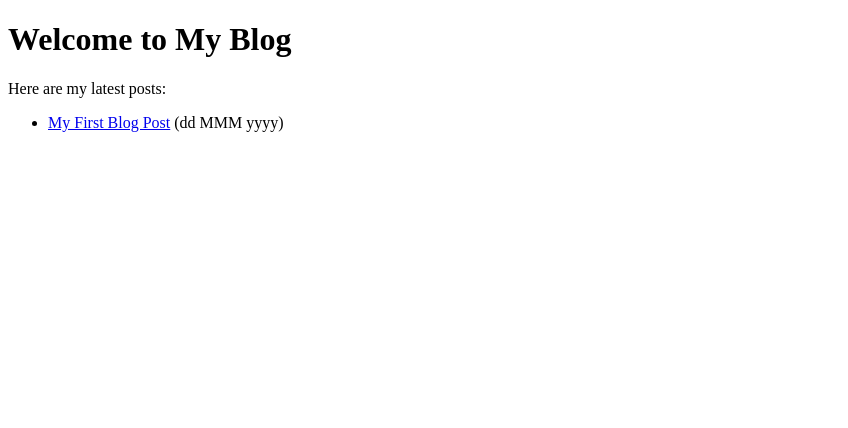
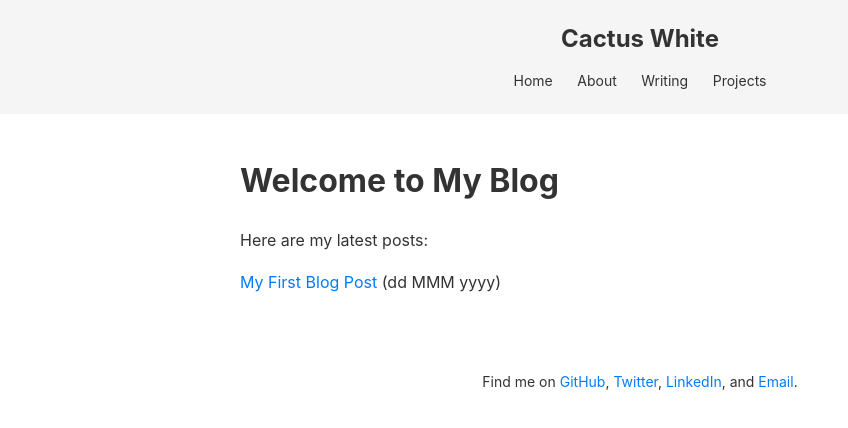
Before and after one commit to poncardasm/mchael-poncardas, an Eleventy site: page src/index.md in a window 1280 px wide. Shown: the whole page, without its empty margins (0-848 px from the left). Built offline with nearby package versions, Linux system fonts and the light colour scheme; Eleventy itself is replaced by a stand-in of ours; files that its build step writes are made by us from their sources.

Commit message:
Add CSS styles and update base template with navigation and footer

```diff
--- a/src/_includes/base.njk
+++ b/src/_includes/base.njk
@@ -4,10 +4,28 @@
   <meta charset="UTF-8">
   <meta name="viewport" content="width=device-width, initial-scale=1.0">
   <title>{{ title }}</title>
+  <link rel="stylesheet" href="/css/styles.css">
 </head>
 <body>
+  <header>
+    <h1>Cactus White</h1>
+    <nav>
+      <a href="/">Home</a>
+      <a href="/about">About</a>
+      <a href="/writing">Writing</a>
+      <a href="/projects">Projects</a>
+    </nav>
+  </header>
   <div class="container">
     {{ content | safe }}
   </div>
+  <footer>
+    <p>Find me on
+      <a href="#">GitHub</a>,
+      <a href="#">Twitter</a>,
+      <a href="#">LinkedIn</a>, and
+      <a href="#">Email</a>.
+    </p>
+  </footer>
 </body>
 </html>
--- /dev/null
+++ b/src/css/styles.css
@@ -0,0 +1,70 @@
+/* styles.css */
+body {
+  font-family: Inter, sans-serif;
+  line-height: 1.6;
+  margin: 0;
+  padding: 0;
+  color: #333;
+}
+
+header {
+  background: #f5f5f5;
+  padding: 20px;
+  text-align: center;
+}
+
+header h1 {
+  margin: 0;
+  font-size: 24px;
+}
+
+nav {
+  margin-top: 10px;
+}
+
+nav a {
+  margin: 0 10px;
+  text-decoration: none;
+  color: #333;
+  font-size: 14px;
+}
+
+nav a:hover {
+  color: #007bff;
+}
+
+.container {
+  max-width: 800px;
+  margin: 0 auto;
+  padding: 20px;
+}
+
+section h2 {
+  font-size: 20px;
+  color: #007bff;
+  margin-top: 40px;
+}
+
+ul {
+  list-style: none;
+  padding: 0;
+}
+
+ul li {
+  margin: 10px 0;
+}
+
+a {
+  text-decoration: none;
+  color: #007bff;
+}
+
+a:hover {
+  text-decoration: underline;
+}
+
+footer {
+  margin-top: 40px;
+  text-align: center;
+  font-size: 14px;
+}
```
Also changed, not shown: .eleventy.js.
